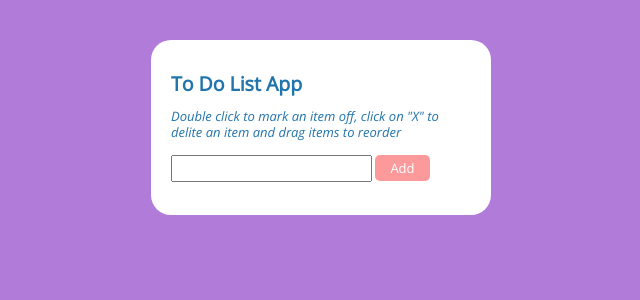
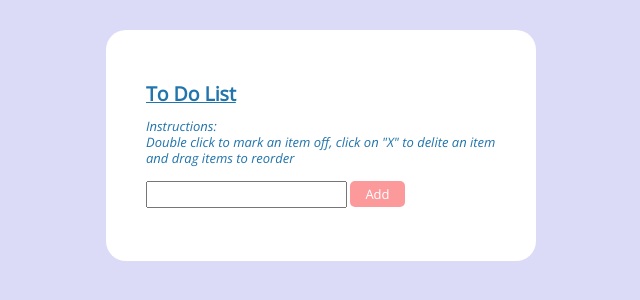
Before and after one commit to DarkoLanovic/to-do-list-app, a plain HTML site: page index.html in a window 1280 px wide. Shown: the whole page, without its empty margins (319-959 px from the left). Drawn offline with nearby package versions, Linux system fonts and the light colour scheme.

Commit message:
styles.css update
This commit will update styles.css

```diff
--- a/css/styles.css
+++ b/css/styles.css
@@ -2,17 +2,21 @@
 
 body {
   font: normal normal 13px/16px "Open Sans", sans-serif;
-  background: #b07bd9;
+  background: #dbdbf8;
 }
 
 .container{
   color: #2174ac;
-  padding: 20px;
-  width: 300px;
+  padding: 40px;
+  width: 350px;
   margin: 0 auto;
-  margin-top: 40px;
+  margin-top: 30px;
   background: white;
   border-radius: 20px
+}
+
+.h2 {
+  text-decoration: underline;
 }
 
  form {
--- a/index.html
+++ b/index.html
@@ -10,8 +10,8 @@
 
 <body>
   <div class="container">
-    <h2>To Do List App</h2>
-    <p><em> Double click to mark an item off, click on "X" to delite an item and drag items to reorder</em></p>
+    <h2 class="h2">To Do List</h2>
+    <p><em>Instructions:<br>Double click to mark an item off, click on "X" to delite an item and drag items to reorder</em></p>
 
     <form name="toDoList">
       <input id="input" type="text" name="ListItem" />
```
